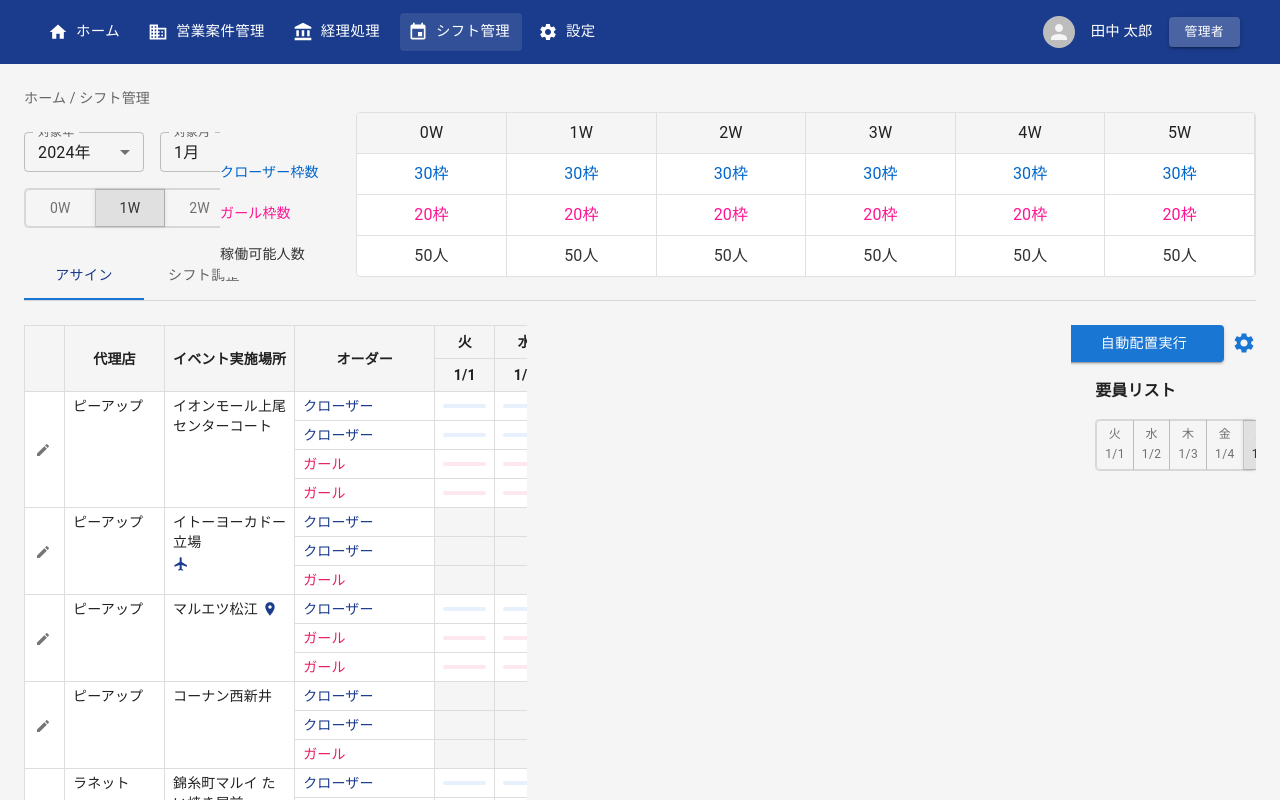
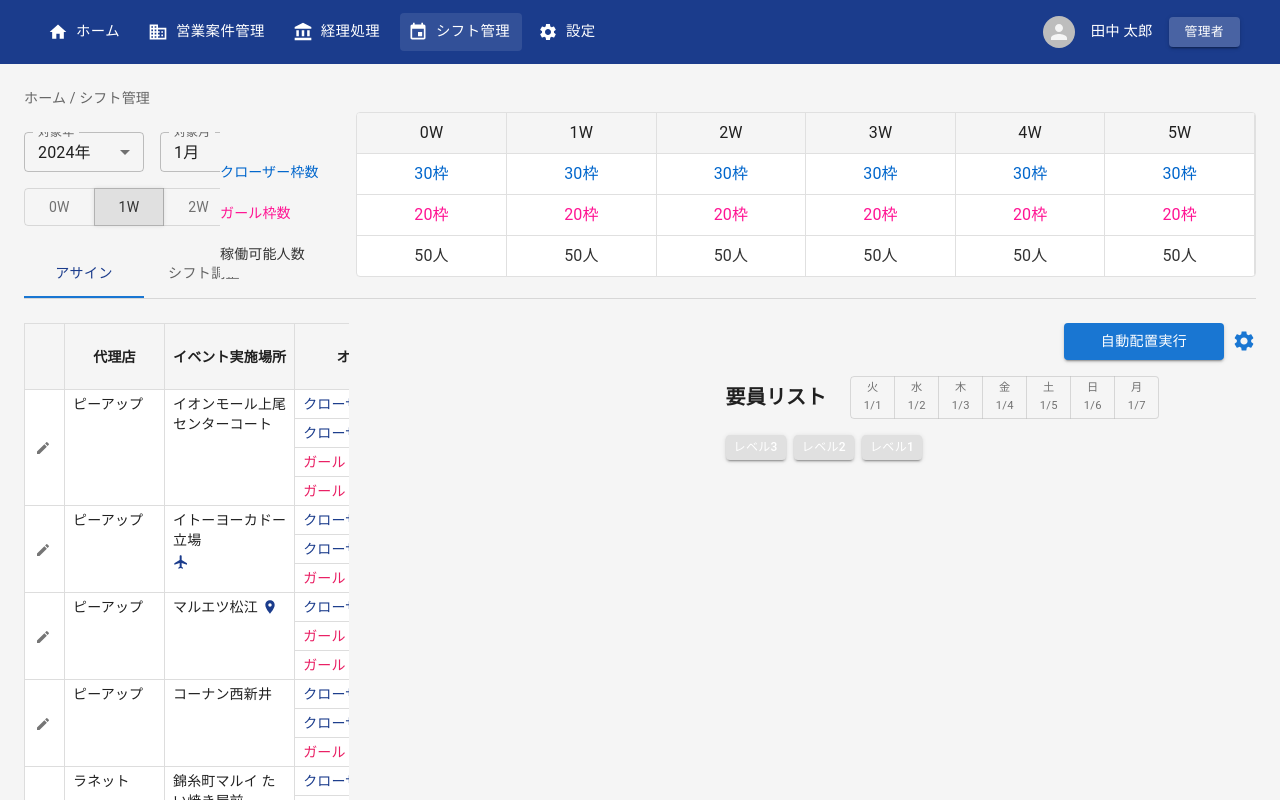
Before and after one commit to takahiro5757/Ans_setting_notify, a Next.js app: page /shifts in a window 1280 px wide. Built offline with nearby package versions, Linux system fonts and the light colour scheme.

Commit message:
fix: 日付選択ボタンの複数選択機能を修正

```diff
--- a/src/app/shifts/page.tsx
+++ b/src/app/shifts/page.tsx
@@ -21,10 +21,12 @@ const initialSummary = {
 
 // ToggleButtonGroup共通スタイル
 const toggleButtonGroupStyle = {
-  border: '1px solid rgba(0, 0, 0, 0.12)',
   '& .MuiToggleButton-root': {
-    '&:not(:first-of-type)': {
-      borderLeft: '1px solid rgba(0, 0, 0, 0.12)',
+    borderTop: '1px solid rgba(0, 0, 0, 0.12)',
+    borderBottom: '1px solid rgba(0, 0, 0, 0.12)',
+    borderLeft: '1px solid rgba(0, 0, 0, 0.12)',
+    '&:last-of-type': {
+      borderRight: '1px solid rgba(0, 0, 0, 0.12)',
     }
   }
 };
@@ -510,11 +512,28 @@ export default function Shifts() {
   const [selectedWeek, setSelectedWeek] = useState<number>(1);
   const [summary, setSummary] = useState(initialSummary);
   const [subTabValue, setSubTabValue] = useState<number>(0);
-  const [selectedDate, setSelectedDate] = useState<string>('1/5');
+  const [selectedDates, setSelectedDates] = useState<string[]>([]);
+  const [selectedLevels, setSelectedLevels] = useState<number[]>([]);
   const weeks = getWeeks(year, month);
 
   const handleSubTabChange = (event: React.SyntheticEvent, newValue: number) => {
     setSubTabValue(newValue);
+  };
+
+  const handleDateChange = (event: React.MouseEvent<HTMLElement>, date: string) => {
+    setSelectedDates(prev =>
+      prev.includes(date)
+        ? prev.filter(d => d !== date)
+        : [...prev, date]
+    );
+  };
+
+  const handleLevelClick = (level: number) => {
+    setSelectedLevels(prev =>
+      prev.includes(level)
+        ? prev.filter(l => l !== level)
+        : [...prev, level]
+    );
   };
 
   return (
@@ -590,7 +609,6 @@ export default function Shifts() {
           <Box sx={{ mb: 3 }}>
             <ToggleButtonGroup
               value={selectedWeek}
-              exclusive
               onChange={(e, value) => value !== null && setSelectedWeek(value)}
               size="small"
               sx={toggleButtonGroupStyle}
@@ -644,7 +662,7 @@ export default function Shifts() {
               }}>
                 {/* 左側：アサイン表エリア */}
                 <Box sx={{
-                  width: '85%', // アサイン表の幅を85%に拡大
+                  width: '55%', // アサイン表の幅を55%に変更
                   display: 'flex',
                   flexDirection: 'column',
                   overflow: 'hidden'
@@ -665,7 +683,7 @@ export default function Shifts() {
 
                 {/* 右側：要員リストエリア */}
                 <Box sx={{
-                  width: '15%', // 要員リストの幅を15%に縮小
+                  width: '45%', // 要員リストの幅を45%に変更
                   display: 'flex',
                   flexDirection: 'column',
                   overflow: 'hidden',
@@ -699,30 +717,29 @@ export default function Shifts() {
                   {/* 要員リストのヘッダー */}
                   <Box sx={{
                     display: 'flex',
-                    flexDirection: 'column',
-                    gap: 2,
+                    alignItems: 'center',
+                    gap: 3,
                     mb: 2,
                     flexShrink: 0
                   }}>
                     <Typography
                       variant="h6"
                       sx={{
-                        fontSize: '1rem',
-                        fontWeight: 'bold'
+                        fontSize: '1.25rem',
+                        fontWeight: 'bold',
+                        whiteSpace: 'nowrap'
                       }}
                     >
                       要員リスト
                     </Typography>
                     <ToggleButtonGroup
-                      value={selectedDate}
-                      exclusive
-                      onChange={(e, value) => value !== null && setSelectedDate(value)}
+                      value={selectedDates}
+                      onChange={(_, newDates) => setSelectedDates(newDates)}
                       size="small"
                       sx={{
-                        ...toggleButtonGroupStyle,
-                        display: 'grid',
-                        gridTemplateColumns: 'repeat(7, 1fr)',
-                        width: '100%'
+                        display: 'flex',
+                        flexDirection: 'row',
+                        flex: 1,
                       }}
                     >
                       {sampleDays.map((day) => (
@@ -731,22 +748,88 @@ export default function Shifts() {
                           value={day.date}
                           sx={{
                             ...weekToggleButtonStyle,
-                            px: 1,
-                            py: 0.5,
-                            fontSize: '0.75rem'
+                            px: 0.5,
+                            py: 0.25,
+                            fontSize: '0.75rem',
+                            flex: 1,
+                            minWidth: '45px',
+                            maxWidth: '45px'
                           }}
                         >
                           <Box sx={{ textAlign: 'center' }}>
-                            <Typography variant="caption" display="block">
+                            <Typography variant="caption" display="block" sx={{ fontSize: '0.7rem' }}>
                               {day.weekday}
                             </Typography>
-                            <Typography variant="caption" display="block">
+                            <Typography variant="caption" display="block" sx={{ fontSize: '0.7rem' }}>
                               {day.date}
                             </Typography>
                           </Box>
                         </ToggleButton>
                       ))}
                     </ToggleButtonGroup>
+                  </Box>
+
+                  {/* レベル選択ボタン */}
+                  <Box sx={{
+                    display: 'flex',
+                    gap: 1,
+                    mb: 2,
+                    flexShrink: 0
+                  }}>
+                    <Button
+                      variant="contained"
+                      size="small"
+                      onClick={() => handleLevelClick(3)}
+                      sx={{
+                        backgroundColor: selectedLevels.includes(3) ? '#90caf9' : '#e0e0e0',
+                        py: 0.25,
+                        px: 1,
+                        fontSize: '0.75rem',
+                        minHeight: '24px',
+                        minWidth: '60px',
+                        '&:hover': {
+                          backgroundColor: selectedLevels.includes(3) ? '#64b5f6' : '#bdbdbd'
+                        }
+                      }}
+                    >
+                      レベル3
+                    </Button>
+                    <Button
+                      variant="contained"
+                      size="small"
+                      onClick={() => handleLevelClick(2)}
+                      sx={{
+                        backgroundColor: selectedLevels.includes(2) ? '#a5d6a7' : '#e0e0e0',
+                        py: 0.25,
+                        px: 1,
+                        fontSize: '0.75rem',
+                        minHeight: '24px',
+                        minWidth: '60px',
+                        '&:hover': {
+                          backgroundColor: selectedLevels.includes(2) ? '#81c784' : '#bdbdbd'
+                        }
+                      }}
+                    >
+                      レベル2
+                    </Button>
+                    <Button
+                      variant="contained"
+                      size="small"
+                      onClick={() => handleLevelClick(1)}
+                      sx={{
+                        backgroundColor: selectedLevels.includes(1) ? '#ffcc80' : '#e0e0e0',
+                        py: 0.25,
+                        px: 1,
+                        fontSize: '0.75rem',
+                        minHeight: '24px',
+                        minWidth: '60px',
+                        '&:hover': {
+                          backgroundColor: selectedLevels.includes(1) ? '#ffb74d' : '#bdbdbd'
+                        }
+                      }}
+                    >
+                      レベル1
+                    </Button>
                   </Box>
 
                   {/* 要員リストの内容部分 */}
```
